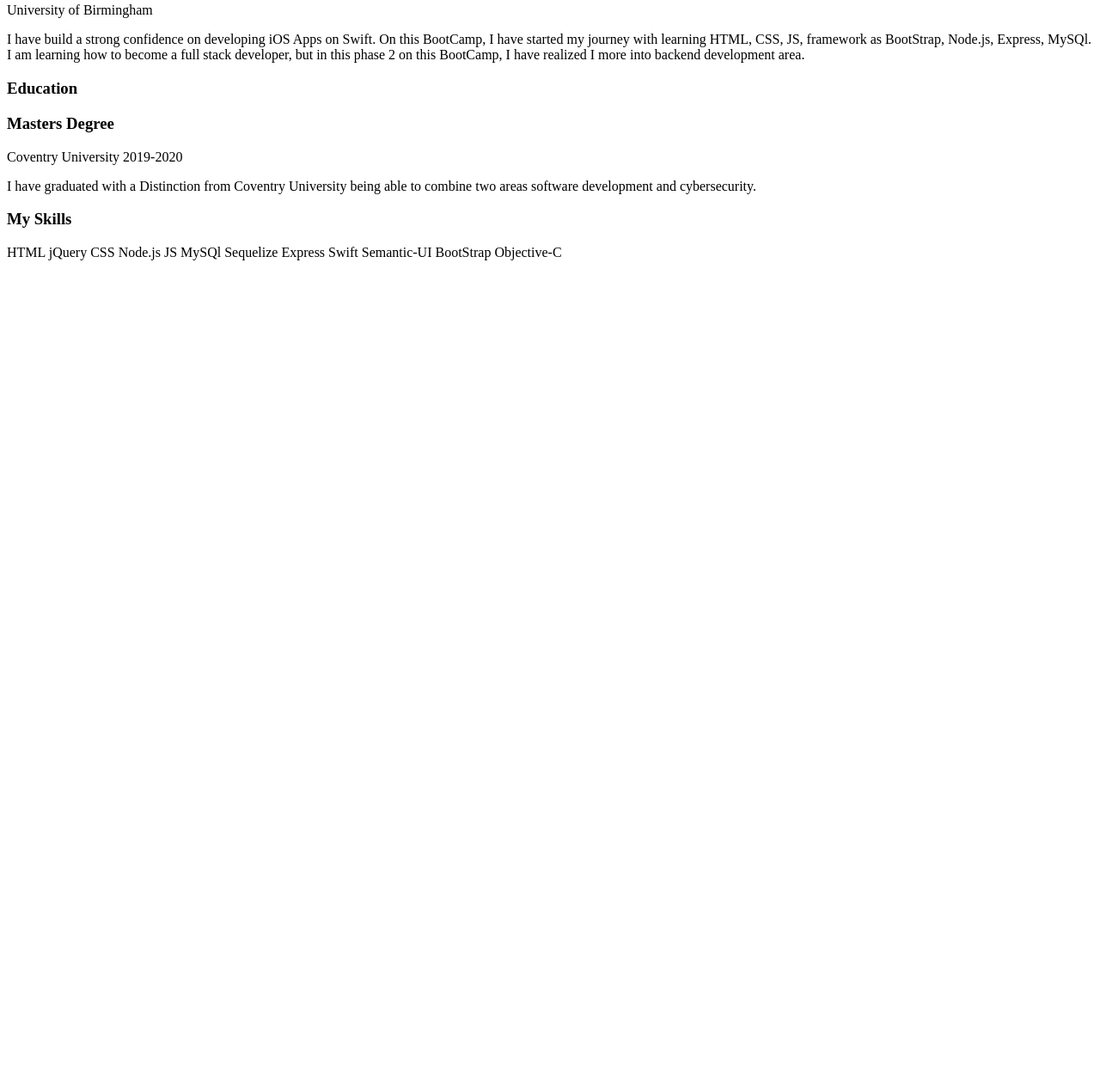
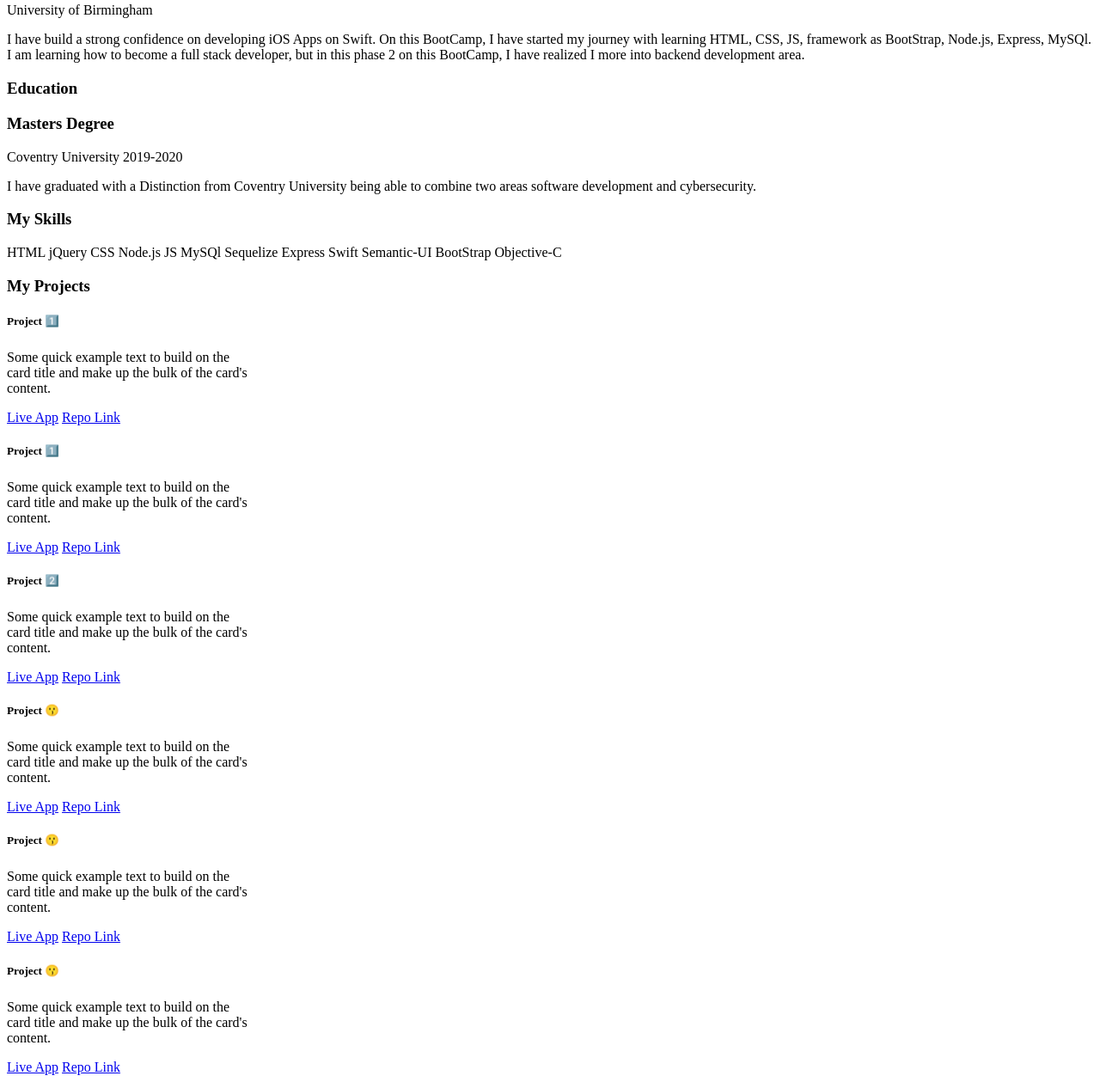
Before and after one commit to otivisan22/min-cv, a plain HTML site: page assets/index.html in a window 1280 px wide. Shown: the part 548-1807 px from the top of the page at 86% size. Before the commit the page ends 859 px from the top, so only its background shows below. Drawn offline with Linux system fonts and the light colour scheme; files that its build step writes are made by us from their sources.

Commit message:
added the project cards

```diff
--- a/assets/index.html
+++ b/assets/index.html
@@ -61,5 +61,67 @@
 <span>BootStrap</span>
 <span>Objective-C</span>
 
+<h3>My Projects</h3>
+
+<div class="card" style="width: 18rem;">
+  <div class="card-body">
+    <h5 class="card-title">Project 1️⃣</h5>
+    <h6 class="card-subtitle mb-2 text-muted"><Travel-app></Travel-app></h6>
+    <p class="card-text">Some quick example text to build on the card title and make up the bulk of the card's content.</p>
+    <a href="#" class="https://natasha-mann.github.io/travel-app/">Live App</a>
+    <a href="#" class="https://github.com/otivisan22/travel-app">Repo Link</a>
+  </div>
+</div>
+
+<div class="card" style="width: 18rem;">
+  <div class="card-body">
+    <h5 class="card-title">Project 1️⃣</h5>
+    <h6 class="card-subtitle mb-2 text-muted"><Travel-app></Travel-app></h6>
+    <p class="card-text">Some quick example text to build on the card title and make up the bulk of the card's content.</p>
+    <a href="#" class="https://natasha-mann.github.io/travel-app/">Live App</a>
+    <a href="#" class="https://github.com/otivisan22/travel-app">Repo Link</a>
+  </div>
+</div>
+
+<div class="card" style="width: 18rem;">
+  <div class="card-body">
+    <h5 class="card-title">Project 2️⃣</h5>
+    <h6 class="card-subtitle mb-2 text-muted"><Travel-app></Travel-app></h6>
+    <p class="card-text">Some quick example text to build on the card title and make up the bulk of the card's content.</p>
+    <a href="#" class="https://natasha-mann.github.io/travel-app/">Live App</a>
+    <a href="#" class="https://github.com/otivisan22/travel-app">Repo Link</a>
+  </div>
+</div>
+
+<div class="card" style="width: 18rem;">
+  <div class="card-body">
+    <h5 class="card-title">Project 😗</h5>
+    <h6 class="card-subtitle mb-2 text-muted"><Travel-app></Travel-app></h6>
+    <p class="card-text">Some quick example text to build on the card title and make up the bulk of the card's content.</p>
+    <a href="#" class="https://natasha-mann.github.io/travel-app/">Live App</a>
+    <a href="#" class="https://github.com/otivisan22/travel-app">Repo Link</a>
+  </div>
+</div>
+
+<div class="card" style="width: 18rem;">
+  <div class="card-body">
+    <h5 class="card-title">Project 😗</h5>
+    <h6 class="card-subtitle mb-2 text-muted"><Travel-app></Travel-app></h6>
+    <p class="card-text">Some quick example text to build on the card title and make up the bulk of the card's content.</p>
+    <a href="#" class="https://natasha-mann.github.io/travel-app/">Live App</a>
+    <a href="#" class="https://github.com/otivisan22/travel-app">Repo Link</a>
+  </div>
+</div>
+
+<div class="card" style="width: 18rem;">
+  <div class="card-body">
+    <h5 class="card-title">Project 😗</h5>
+    <h6 class="card-subtitle mb-2 text-muted"><Travel-app></Travel-app></h6>
+    <p class="card-text">Some quick example text to build on the card title and make up the bulk of the card's content.</p>
+    <a href="#" class="https://natasha-mann.github.io/travel-app/">Live App</a>
+    <a href="#" class="https://github.com/otivisan22/travel-app">Repo Link</a>
+  </div>
+</div>
+
 </body>
 </html>
```
